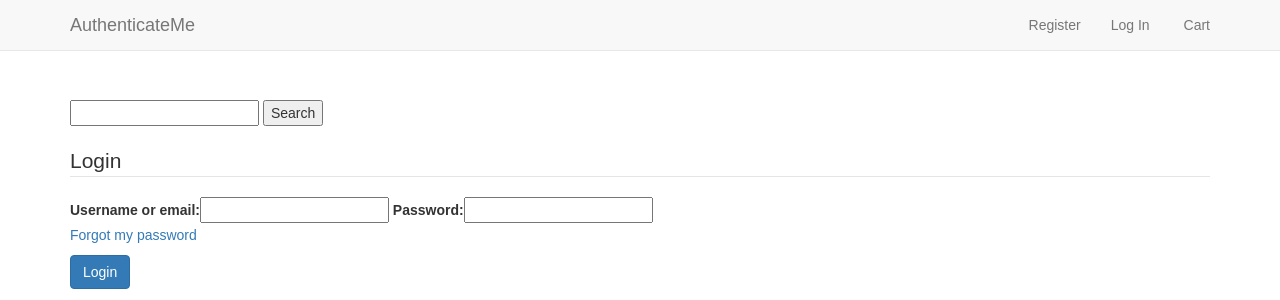
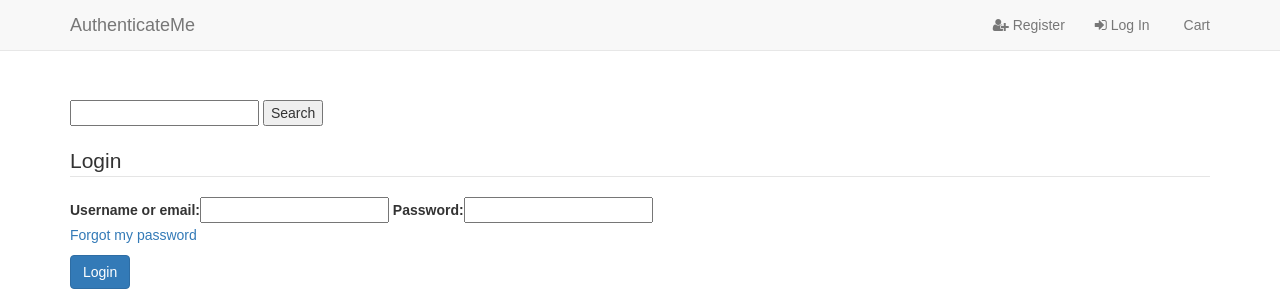
Before and after one commit to jjackson19862017/e-commence, a Django app: page /accounts/login/ in a window 1280 px wide. Shown: the top 300 px of the page. Run offline with Django 3.2, Linux system fonts and the light colour scheme; some libraries are stand-ins or nearby versions.

Commit message:
Added Icons

```diff
--- a/requirements.txt
+++ b/requirements.txt
@@ -3,6 +3,8 @@ astroid==2.3.3
 attrs==19.3.0
 backcall==0.1.0
 bleach==3.1.0
+boto3==1.12.14
+botocore==1.15.14
 certifi==2019.11.28
 chardet==3.0.4
 Click==7.0
@@ -12,7 +14,9 @@ defusedxml==0.6.0
 dj-database-url==0.5.0
 Django==1.11.24
 django-forms-bootstrap==3.1.0
+django-storages==1.9.1
 dnspython==1.16.0
+docutils==0.15.2
 entrypoints==0.3
 Flask==1.1.1
 Flask-PyMongo==2.3.0
@@ -27,6 +31,7 @@ isort==4.3.21
 itsdangerous==1.1.0
 jedi==0.15.2
 Jinja2==2.10.3
+jmespath==0.9.5
 jsonschema==3.2.0
 jupyter==1.0.0
 jupyter-client==5.3.4
@@ -59,6 +64,7 @@ pytz==2019.3
 pyzmq==18.1.1
 qtconsole==4.6.0
 requests==2.23.0
+s3transfer==0.3.3
 Send2Trash==1.5.0
 six==1.13.0
 stripe==2.43.0
--- a/templates/base.html
+++ b/templates/base.html
@@ -31,11 +31,11 @@
             <div id="navbar" class="navbar-collapse collapse">
                 <ul class="nav navbar-nav navbar-right">
                     {% if user.is_authenticated %}
-                    <li><a href="{% url 'profile' %}">Profile</a></li>
-                    <li><a href="{% url 'logout' %}">Log Out</a></li>
+                    <li><a href="{% url 'profile' %}"><i class="fa fa-user"></i> Profile</a></li>
+                    <li><a href="{% url 'logout' %}"><i class="fa fa-sign out"></i> Log Out</a></li>
                     {% else %}
-                    <li><a href="{% url 'register' %}">Register</a></li>
-                    <li><a href="{% url 'login' %}">Log In</a></li>
+                    <li><a href="{% url 'register' %}"><i class="fa fa-user-plus"></i> Register</a></li>
+                    <li><a href="{% url 'login' %}"><i class="fa fa-sign-in"></i> Log In</a></li>
                     {% endif %}
                     <li>
                         <a href="{% url 'view_cart' %}">
```
Also changed, not shown: readme.md.
